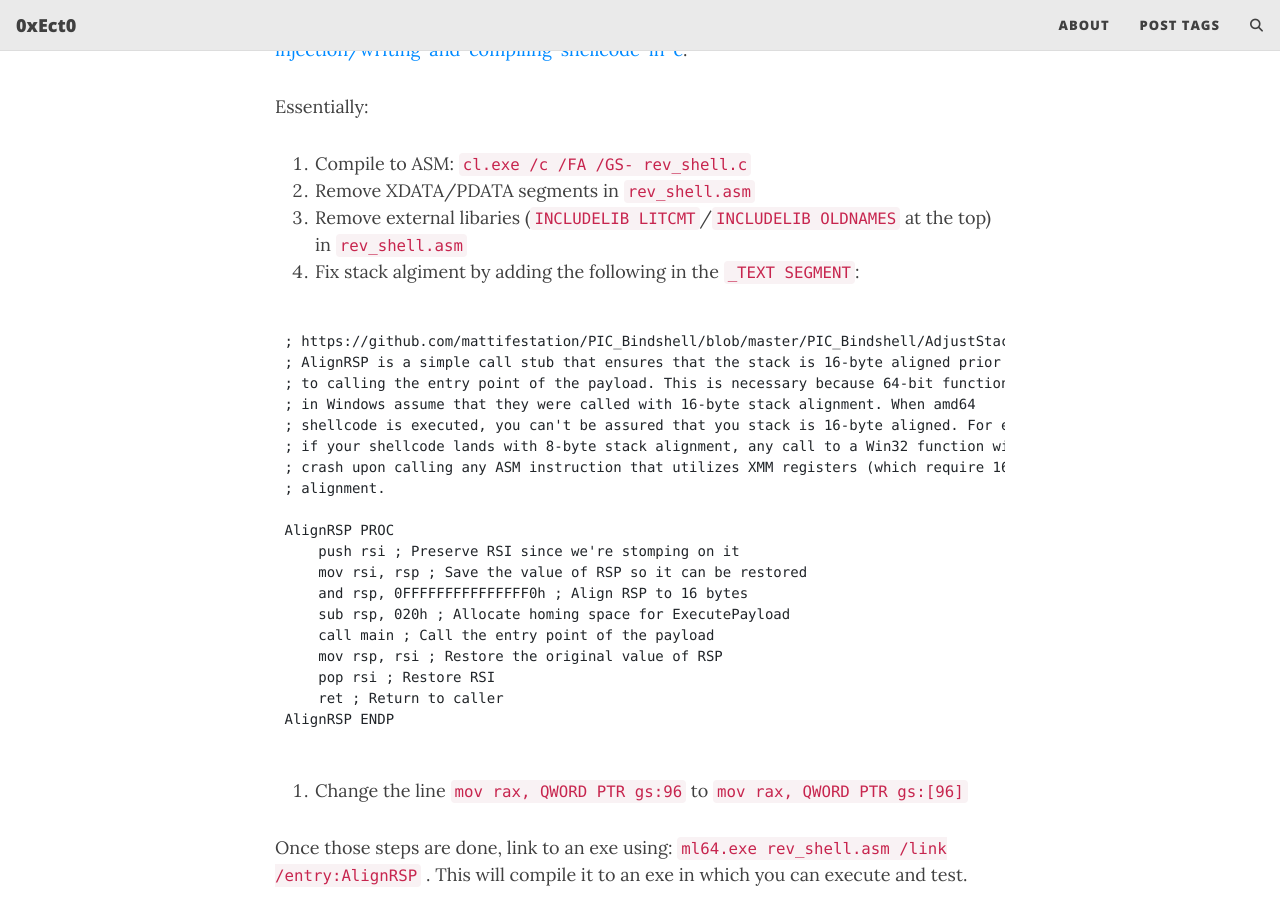
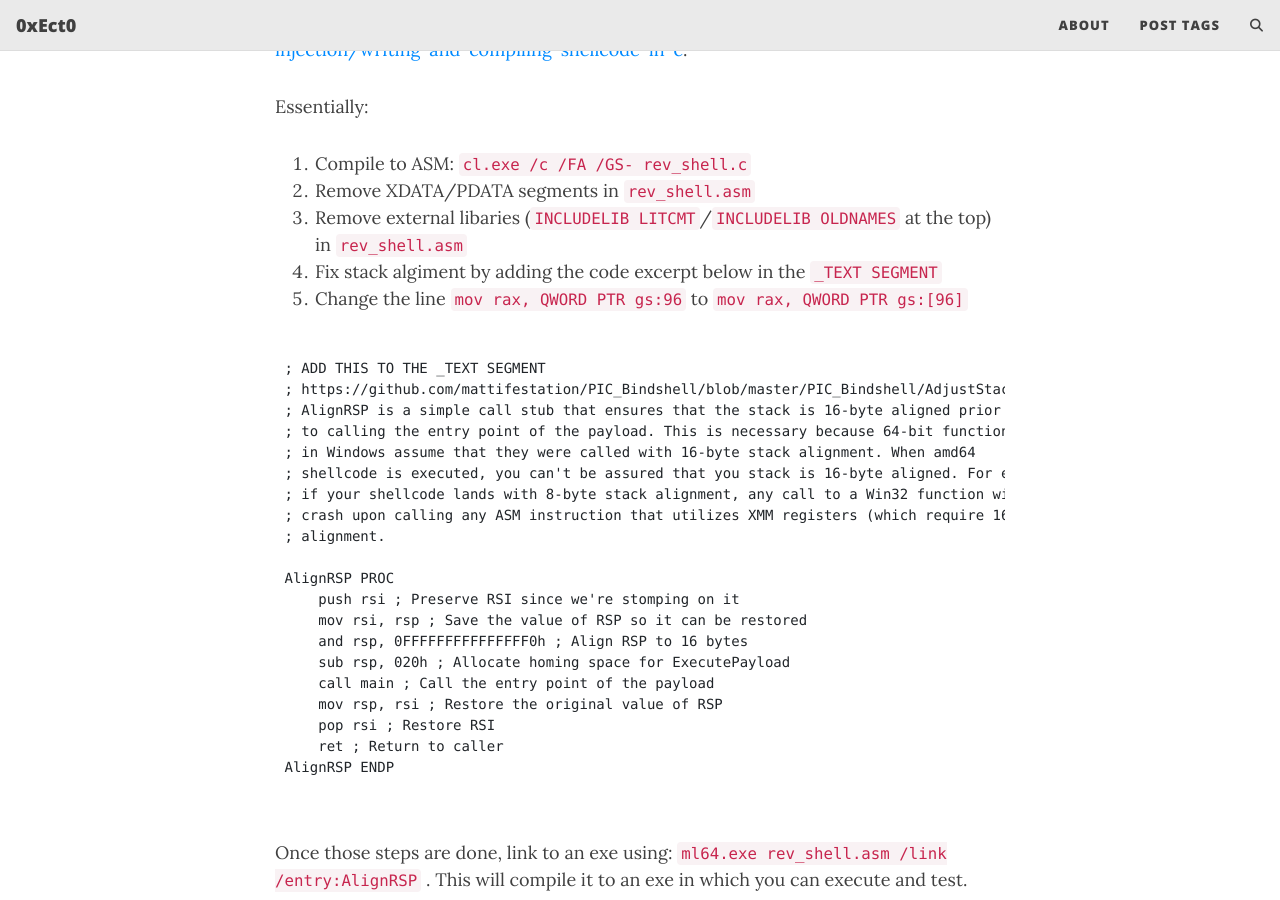
Before and after one commit to 0xEct0/0xEct0.github.io, a Jekyll site: the page built from _posts/2024-07-28-shellcoding-rev-shell-from-c.md, in a window 1280 px wide and 900 px high, scrolled down 21801 px. Built offline with Jekyll 4.4.1, drawn with Linux system fonts in a browser that asks for light colours; comment, search, counter and statistics services are not loaded.

Commit message:
fixing code blocks and other stuff

````diff
--- a/_posts/2024-07-28-shellcoding-rev-shell-from-c.md
+++ b/_posts/2024-07-28-shellcoding-rev-shell-from-c.md
@@ -814,11 +814,12 @@ Essentially:
 1. Compile to ASM: `cl.exe /c /FA /GS- rev_shell.c`
 2. Remove XDATA/PDATA segments in `rev_shell.asm`
 3. Remove external libaries (`INCLUDELIB LITCMT`/`INCLUDELIB OLDNAMES` at the top) in `rev_shell.asm`
-4. Fix stack algiment by adding the following in the `_TEXT SEGMENT`:
-
+4. Fix stack algiment by adding the code excerpt below in the `_TEXT SEGMENT`
+5. Change the line `mov rax, QWORD PTR gs:96` to `mov rax, QWORD PTR gs:[96]`
 
 ```assembly
 
+; ADD THIS TO THE _TEXT SEGMENT
 ; https://github.com/mattifestation/PIC_Bindshell/blob/master/PIC_Bindshell/AdjustStack.asm
 ; AlignRSP is a simple call stub that ensures that the stack is 16-byte aligned prior
 ; to calling the entry point of the payload. This is necessary because 64-bit functions
````
Also changed, not shown: other parts of _posts/2024-07-28-shellcoding-rev-shell-from-c.md (+1 -1 lines).
